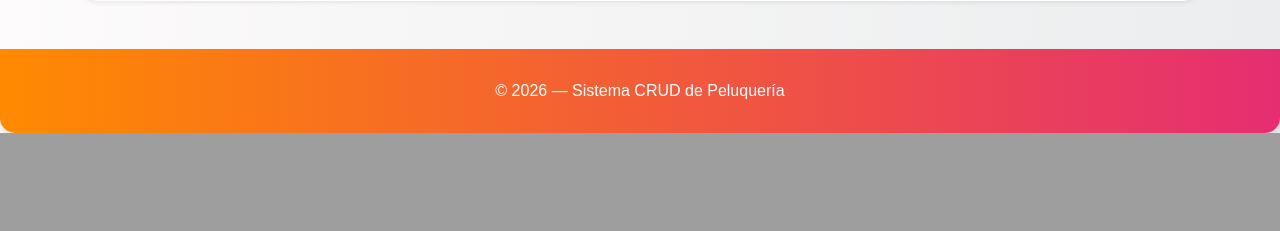
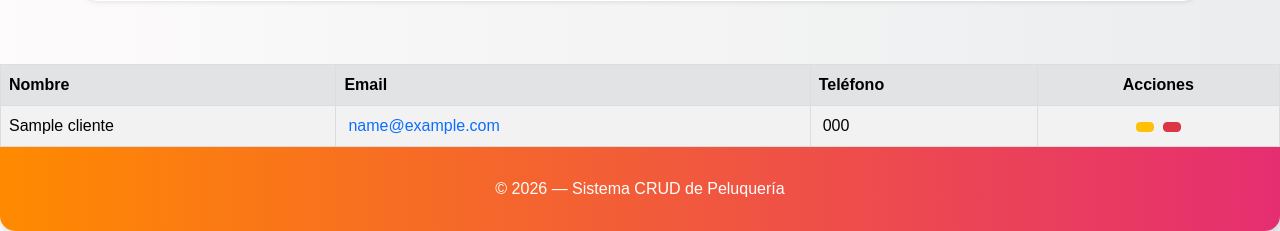
Before and after one commit to sebascordovaaa/SalonManager, a FastAPI app: template app/templates/pages/index.html in a window 1280 px wide. Shown: the part 3105-3336 px from the top of the page. Before the commit the page ends 3238 px from the top, so only its background shows below. Run offline with FastAPI, Linux system fonts and the light colour scheme; the template is opened without the code that fills it: most values are stand-ins (such as "Sample title", 1, 10 or a date in 2020).

Commit message:
se ve a tabla clientes

```diff
--- a/app/database.py
+++ b/app/database.py
@@ -8,7 +8,7 @@ def get_connection():
         host=os.getenv("DB_HOST", "localhost"),        # <— corregidos nombres
         user=os.getenv("DB_USER", "root"),
         password=os.getenv("DB_PASSWORD", ""),
-        database=os.getenv("DB_NAME", "clientes_db"),
+        database=os.getenv("DB_NAME", "peluqueria_db"),
         port=int(os.getenv("DB_PORT", "3307")),
         charset="utf8mb4"
     )
--- a/app/main.py
+++ b/app/main.py
@@ -2,6 +2,7 @@ from fastapi import FastAPI, Request, Form, HTTPException
 from fastapi.responses import HTMLResponse, RedirectResponse, JSONResponse
 from fastapi.staticfiles import StaticFiles
 from fastapi.templating import Jinja2Templates
+from datetime import datetime
 from pydantic import BaseModel, EmailStr, field_validator, ValidationError
 from typing import Optional, List
 import re
@@ -16,13 +17,214 @@ app.mount("/static", StaticFiles(directory="app/static"), name="static")
 templates = Jinja2Templates(directory="app/templates")
 
 
+# Importar funciones
+from app.crud import(
+    fetch_all_clientes
+)
+# Modelo base para cliente (campos comunes, sin ID)
+class ClientesBase(BaseModel):
+    nombre: str
+    email: str
+    telefono: Optional[str] = None
+
+# Modelo para lectura de BD (sin validaciones estrictas, acepta datos históricos)
+class ClientesDB(BaseModel):
+    id: int
+    nombre: str
+    email: str
+    telefono: Optional[str] = None
+    fecha_registro: Optional[datetime] = None
+
+# Modelo para crear cliente (sin ID)
+class ClientesCreate(ClientesBase):
+    pass
+
+# Modelo para actualizar cliente (sin ID)
+class ClientesUpdate(ClientesBase):
+    pass
+
+# Modelo completo de Cliente (con ID y validaciones)
+class Clientes(ClientesBase):
+    id: int
+
+def map_rows_to_clientes(rows: List[dict]) -> List[ClientesDB]:
+    """
+    Convierte las filas del SELECT * FROM clientes (dict)
+    en objetos ClienteDB (sin validaciones estrictas para datos existentes).
+    """
+    return [
+        ClientesDB(
+            id=row["id_cliente"],
+            nombre=row["nombre"],
+            email=row["email"],
+            telefono=row.get("telefono"),
+            fecha_registro=row.get("fecha_registro")
+        )
+        for row in rows
+    ]
+
+
+
+
 # --- GET principal ---
 
 @app.get("/", response_class=HTMLResponse)
 def get_index(request: Request):
+
+    rows = fetch_all_clientes()
+
+    clientes = map_rows_to_clientes(rows)
+
     return templates.TemplateResponse(
         "pages/index.html",
         {
-            "request": request
+            "request": request,
+            "clientes": clientes
         }
     )
+
+# ========================= CLIENTES =========================
+@app.get("/clientes/nuevo", response_class=HTMLResponse)
+def form_nuevo_cliente(request: Request):
+    return templates.TemplateResponse("nuevo_cliente.html", {"request": request})
+
+@app.post("/clientes/nuevo")
+def crear_cliente(
+    nombre: str = Form(...),
+    apellido: str = Form(...),
+    email: str = Form(...),
+    telefono: Optional[str] = Form(None),
+    direccion: Optional[str] = Form(None)
+):
+    crud.insert_cliente(nombre, apellido, email, telefono, direccion)
+    return RedirectResponse(url="/clientes", status_code=303)
+
+@app.get("/clientes/editar/{cliente_id}", response_class=HTMLResponse)
+def form_editar_cliente(request: Request, cliente_id: int):
+    cliente = crud.fetch_cliente_by_id(cliente_id)
+    if not cliente:
+        raise HTTPException(status_code=404, detail="Cliente no encontrado")
+    return templates.TemplateResponse("editar_cliente.html", {"request": request, "cliente": cliente})
+
+@app.post("/clientes/editar/{cliente_id}")
+def editar_cliente(
+    cliente_id: int,
+    nombre: str = Form(...),
+    apellido: str = Form(...),
+    email: str = Form(...),
+    telefono: Optional[str] = Form(None),
+    direccion: Optional[str] = Form(None)
+):
+    crud.update_cliente(cliente_id, nombre, apellido, email, telefono, direccion)
+    return RedirectResponse(url="/clientes", status_code=303)
+
+
+
+
+
+# ========================= EMPLEADOS =========================
+@app.get("/empleados/nuevo", response_class=HTMLResponse)
+def form_nuevo_empleado(request: Request):
+    return templates.TemplateResponse("nuevo_empleado.html", {"request": request})
+
+@app.post("/empleados/nuevo")
+def crear_empleado(
+    nombre: str = Form(...),
+    especialidad: str = Form(...),
+    telefono: Optional[str] = Form(None),
+    email: Optional[str] = Form(None)
+):
+    crud.insert_empleado(nombre, especialidad, telefono, email)
+    return RedirectResponse(url="/empleados", status_code=303)
+
+@app.get("/empleados/editar/{empleado_id}", response_class=HTMLResponse)
+def form_editar_empleado(request: Request, empleado_id: int):
+    empleado = crud.fetch_empleado_by_id(empleado_id)
+    if not empleado:
+        raise HTTPException(status_code=404, detail="Empleado no encontrado")
+    return templates.TemplateResponse("editar_empleado.html", {"request": request, "empleado": empleado})
+
+@app.post("/empleados/editar/{empleado_id}")
+def editar_empleado(
+    empleado_id: int,
+    nombre: str = Form(...),
+    especialidad: str = Form(...),
+    telefono: Optional[str] = Form(None),
+    email: Optional[str] = Form(None)
+):
+    crud.update_empleado(empleado_id, nombre, especialidad, telefono, email)
+    return RedirectResponse(url="/empleados", status_code=303)
+
+# ========================= SERVICIOS =========================
+@app.get("/servicios/nuevo", response_class=HTMLResponse)
+def form_nuevo_servicio(request: Request):
+    return templates.TemplateResponse("nuevo_servicio.html", {"request": request})
+
+@app.post("/servicios/nuevo")
+def crear_servicio(
+    nombre: str = Form(...),
+    precio: float = Form(...)
+):
+    crud.insert_servicio(nombre, precio)
+    return RedirectResponse(url="/servicios", status_code=303)
+
+@app.get("/servicios/editar/{servicio_id}", response_class=HTMLResponse)
+def form_editar_servicio(request: Request, servicio_id: int):
+    servicio = crud.fetch_servicio_by_id(servicio_id)
+    if not servicio:
+        raise HTTPException(status_code=404, detail="Servicio no encontrado")
+    return templates.TemplateResponse("editar_servicio.html", {"request": request, "servicio": servicio})
+
+@app.post("/servicios/editar/{servicio_id}")
+def editar_servicio(
+    servicio_id: int,
+    nombre: str = Form(...),
+    precio: float = Form(...)
+):
+    crud.update_servicio(servicio_id, nombre, precio)
+    return RedirectResponse(url="/servicios", status_code=303)
+
+# ========================= CITAS =========================
+@app.get("/citas/nuevo", response_class=HTMLResponse)
+def form_nueva_cita(request: Request):
+    clientes = crud.fetch_all_clientes()
+    empleados = crud.fetch_all_empleados()
+    servicios = crud.fetch_all_servicios()
+    return templates.TemplateResponse(
+        "nueva_cita.html",
+        {"request": request, "clientes": clientes, "empleados": empleados, "servicios": servicios}
+    )
+
+@app.post("/citas/nuevo")
+def crear_cita(
+    id_cliente: int = Form(...),
+    id_empleado: int = Form(...),
+    id_servicio: int = Form(...),
+    fecha: str = Form(...)
+):
+    crud.insert_cita(id_cliente, id_empleado, id_servicio, fecha)
+    return RedirectResponse(url="/citas", status_code=303)
+
+@app.get("/citas/editar/{cita_id}", response_class=HTMLResponse)
+def form_editar_cita(request: Request, cita_id: int):
+    cita = crud.fetch_cita_by_id(cita_id)
+    if not cita:
+        raise HTTPException(status_code=404, detail="Cita no encontrada")
+    clientes = crud.fetch_all_clientes()
+    empleados = crud.fetch_all_empleados()
+    servicios = crud.fetch_all_servicios()
+    return templates.TemplateResponse(
+        "editar_cita.html",
+        {"request": request, "cita": cita, "clientes": clientes, "empleados": empleados, "servicios": servicios}
+    )
+
+@app.post("/citas/editar/{cita_id}")
+def editar_cita(
+    cita_id: int,
+    id_cliente: int = Form(...),
+    id_empleado: int = Form(...),
+    id_servicio: int = Form(...),
+    fecha: str = Form(...)
+):
+    crud.update_cita(cita_id, id_cliente, id_empleado, id_servicio, fecha)
+    return RedirectResponse(url="/citas", status_code=303)
--- a/app/templates/pages/index.html
+++ b/app/templates/pages/index.html
@@ -179,6 +179,47 @@
 
 </div>
 
+    <div class="card-body p-0">
+      <div class="table-responsive">
+        <table class="table table-striped table-hover mb-0">
+    <thead class="table-secondary">
+      <tr>
+        <th scope="col" class="text-center d-none">#</th>
+        <th scope="col">Nombre</th>
+        <th scope="col">Email</th>
+        <th scope="col">Teléfono</th>
+        <th scope="col" class="text-center">Acciones</th>
+      </tr>
+    </thead>
+    <tbody>
+      {% for cliente in clientes %}
+      <tr>
+        <td class="text-center fw-bold d-none">{{ cliente.id }}</td>
+        <td>{{ cliente.nombre }}</td>
+        <td>
+          <a href="mailto:{{ cliente.email }}" class="text-decoration-none">
+      <i class="bi bi-envelope me-1"></i>{{ cliente.email }}
+          </a>
+        </td>
+        <td>
+          <i class="bi bi-telephone me-1"></i>{{ cliente.telefono }}
+        </td>
+
+        <td class="text-center">
+          <a href="/clientes/editar/{{ cliente.id }}" class="btn btn-sm btn-warning me-1" title="Editar cliente">
+            <i class="bi bi-pencil-square"></i>
+          </a>
+          <a href="#" class="btn btn-sm btn-danger" data-id="{{ cliente.id }}" title="Eliminar cliente">
+            <i class="bi bi-trash"></i>
+          </a>
+        </td>
+      </tr>
+      {% endfor %}
+    </tbody>
+        </table>
+      </div>
+    </div>
+
 <!-- Footer -->
 <footer>
     &copy; 2026 — Sistema CRUD de Peluquería
```
Also changed, not shown: app/crud.py (+11 -7 lines), 2 other files.
